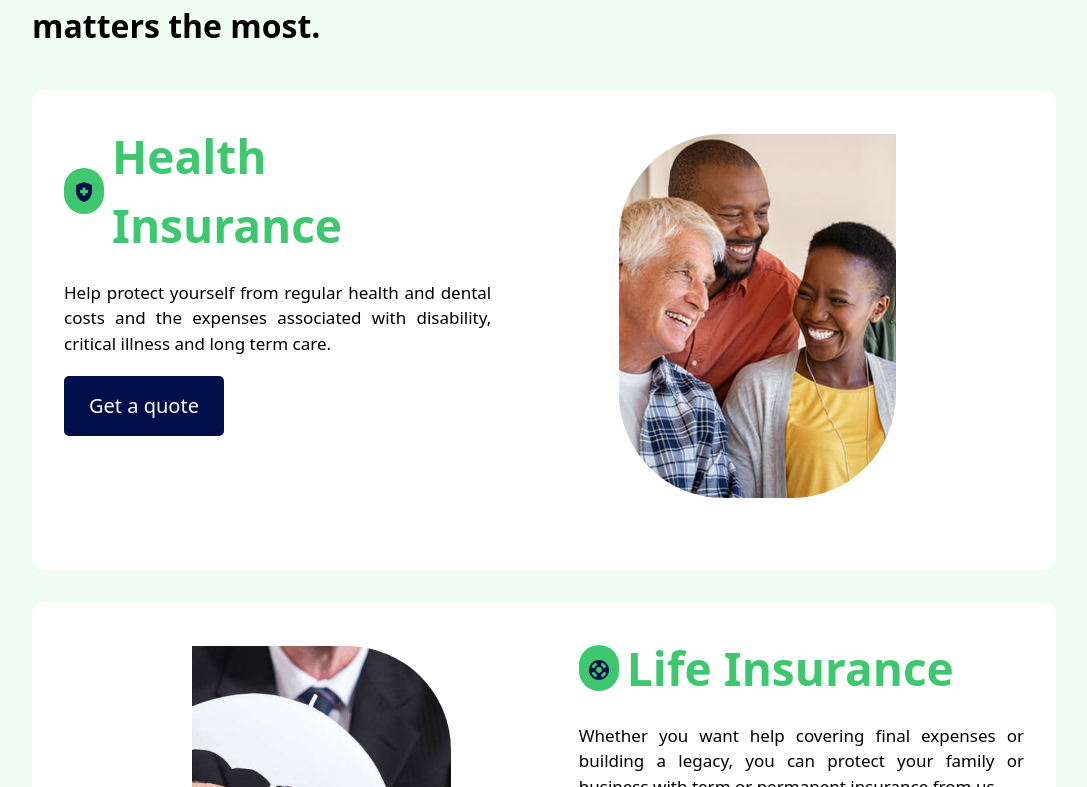
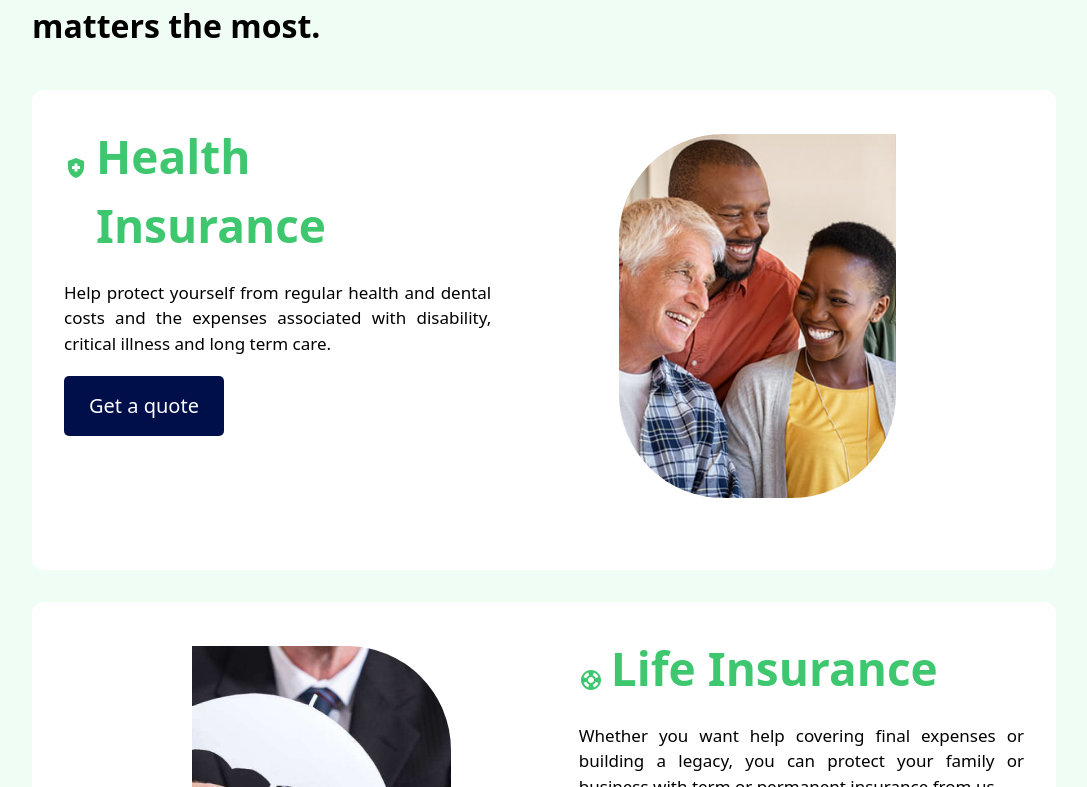
Before and after one commit to tejinder-pal-singh/universalInsurance, a React (Vite) app: page /services in a window 1280 px wide. Shown: the part 1073-1860 px from the top of the page, without its empty margins (96-1183 px from the left). Built offline with nearby package versions, Linux system fonts and the light colour scheme.

Commit message:
fix icons

```diff
--- a/src/components/HeroSection.tsx
+++ b/src/components/HeroSection.tsx
@@ -2,6 +2,7 @@ import { Variants, motion } from "framer-motion";
 import familyCrop from "../assets/familyCrop.jpg";
 import "./styles.css";
 import { Button } from "./Button";
+import { Link } from "react-router-dom";
 const revealParent: Variants = {
   initial: { opacity: 0 },
   reveal: {
@@ -80,9 +81,11 @@ function HeroContent() {
               family
             </motion.p>
             <motion.div variants={emailReveal}>
+              <Link to={"/contact"}>
                 <Button className="text-white bg-secondary">
                   Schedule a call with our agent
                 </Button>
+              </Link>
             </motion.div>
           </motion.div>
           {/* <div className='hero-banner-img'></div>  */}
@@ -110,9 +113,11 @@ function HeroContent() {
               family
             </motion.p>
             <motion.div variants={emailReveal}>
+              <Link to={"/contact"}>
                 <Button className="text-white bg-secondary">
                   Schedule a call with our agent
                 </Button>
+              </Link>
             </motion.div>
           </motion.div>
           {/* <div className='hero-banner-img'></div>  */}
--- a/src/pages/Services.tsx
+++ b/src/pages/Services.tsx
@@ -73,7 +73,6 @@ const revealChildRight: Variants = {
 };
 export const insuranceTypes = [
   {
-    id: "Health",
     icon: <HealthAndSafetyIcon />,
     name: "Health Insurance",
     imageUrl: healthInsurance,
@@ -172,7 +171,7 @@ export const Services = () => {
                 variants={revealChildRight}
                 initial="initial"
                 whileInView="animate"
-                id={e.id}
+                id={`#${e.name.split(" ")[0]}`}
                 className={`p-8 space-y-3 min-h-[30rem] flex ${
                   i % 2 === 0
                     ? "flex-col-reverse lg:flex-row "
@@ -180,8 +179,8 @@ export const Services = () => {
                 } justify-between bg-white rounded-xl`}
               >
                 <div className=" flex  gap-5  flex-col ">
-                  <div className="flex flex-col gap-5 lg:flex lg:items-center lg:flex-row lg:gap-2">
-                    <div className="w-fit h-fit p-2 text-secondary bg-primary rounded-full ">
+                  <div className="flex flex-col gap-2 lg:flex lg:items-baseline lg:flex-row lg:gap-2">
+                    <div className="w-fit h-fit text-primary rounded-full ">
                       {e.icon}
                     </div>
 
```
Lines whose indentation alone changed are shown as unchanged.
